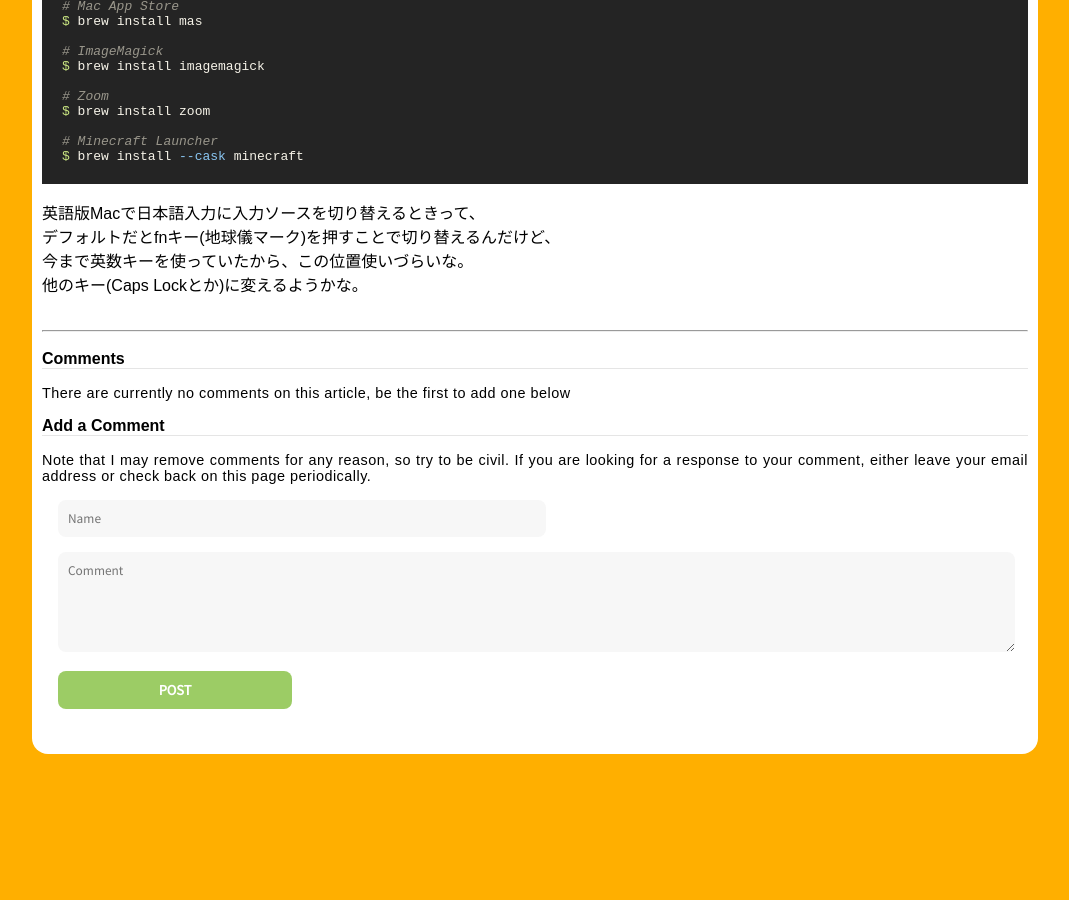
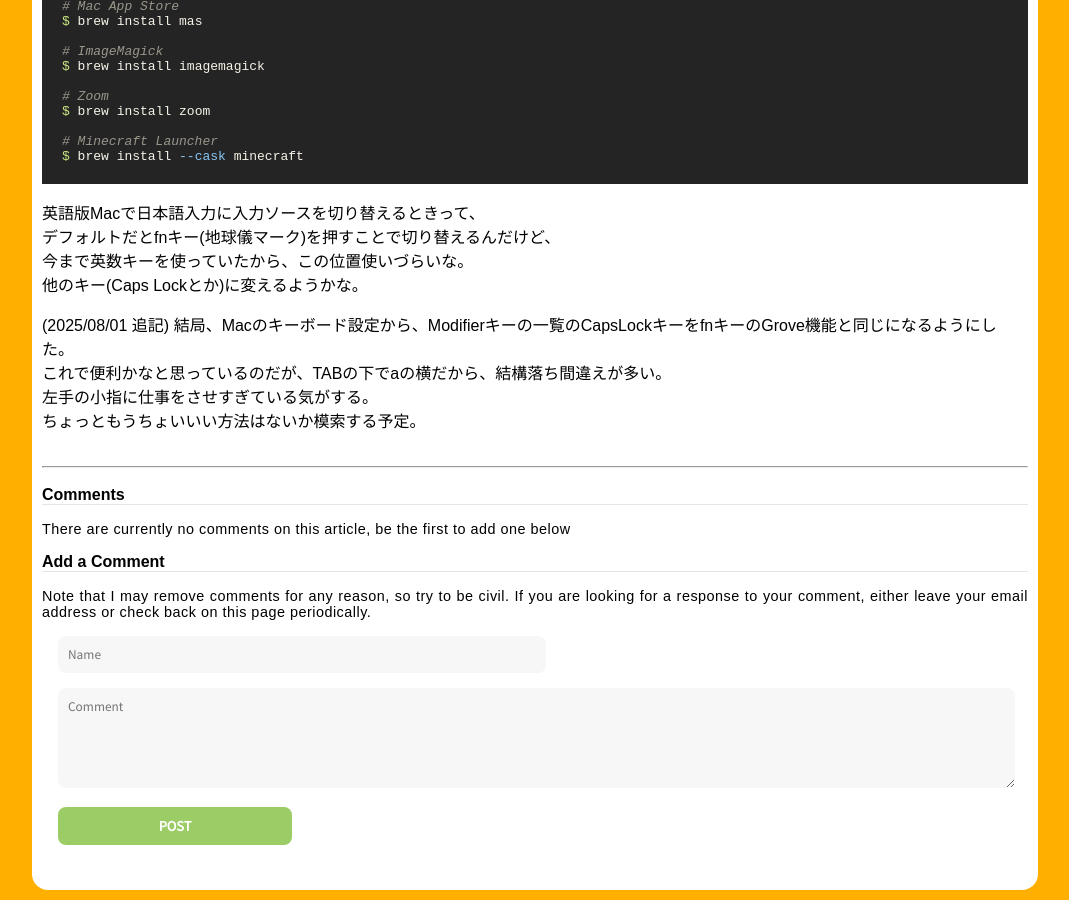
Before and after one commit to ryotakato/ryotakato.github.io, a Jekyll site: the page built from _posts/2025-07-24-made-env-homebrew-on-mac-02.md, in a window 1280 px wide and 900 px high, scrolled down 5392 px. Shown: the whole window, without its empty margins (188-1257 px from the left). Built offline with Jekyll 4.4.1, drawn with Linux system fonts in a browser that asks for light colours; before the commit the page ends 6156 px from its top, so only the background shows below that.

Commit message:
modify article

```diff
--- a/_posts/2025-07-24-made-env-homebrew-on-mac-02.md
+++ b/_posts/2025-07-24-made-env-homebrew-on-mac-02.md
@@ -292,3 +292,8 @@
 デフォルトだとfnキー(地球儀マーク)を押すことで切り替えるんだけど、
 今まで英数キーを使っていたから、この位置使いづらいな。
 他のキー(Caps Lockとか)に変えるようかな。
+
+(2025/08/01 追記) 結局、Macのキーボード設定から、Modifierキーの一覧のCapsLockキーをfnキーのGrove機能と同じになるようにした。
+これで便利かなと思っているのだが、TABの下でaの横だから、結構落ち間違えが多い。
+左手の小指に仕事をさせすぎている気がする。
+ちょっともうちょいいい方法はないか模索する予定。
```
